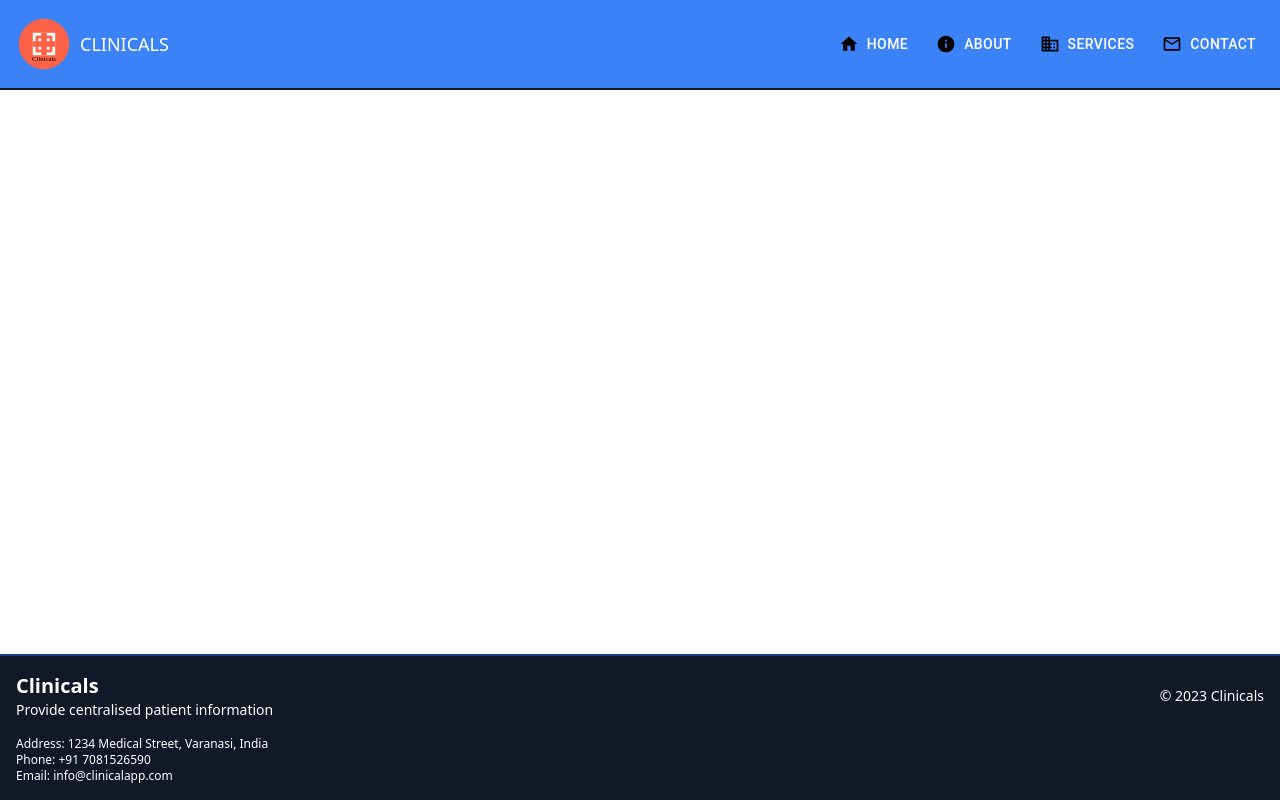
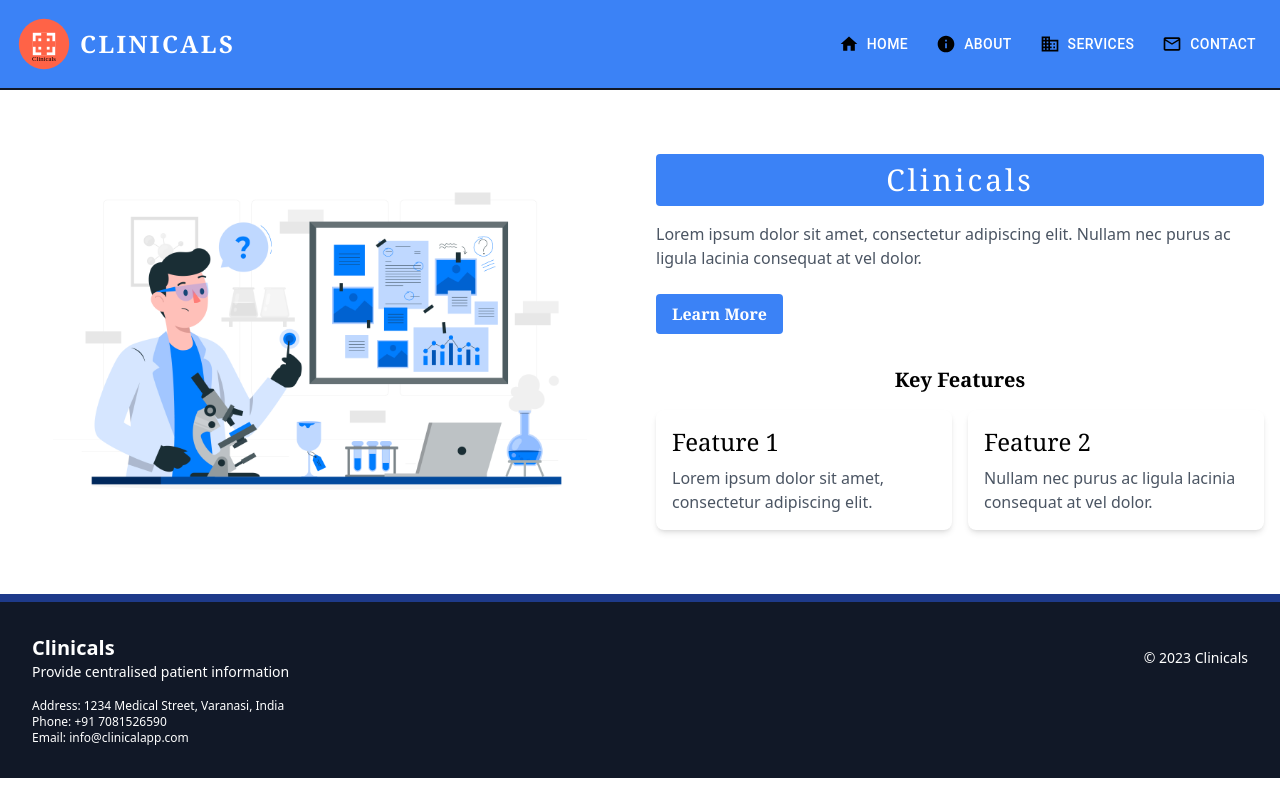
Before and after one commit to GyanendraMohan/Clinicals-App-React, a React (Vite) app: page / in a window 1280 px wide. Built offline with nearby package versions, Linux system fonts and the light colour scheme.

Commit message:
added home screen component and styled the components

```diff
--- a/src/App.tsx
+++ b/src/App.tsx
@@ -2,12 +2,13 @@ import "./App.css";
 import { BrowserRouter } from 'react-router-dom';
 import NavBar from "./components/NavBar";
 import MyFooter from "./components/MyFooter";
+import HomePage from "./pages/HomePage";
 
 function App() {
   return (
     <BrowserRouter>
       <NavBar />
-
+      <HomePage />
       <MyFooter />
     </BrowserRouter>
   )
--- a/src/components/MyFooter.tsx
+++ b/src/components/MyFooter.tsx
@@ -2,7 +2,7 @@ import React from "react";
 
 const MyFooter: React.FC = () => {
     return (
-        <footer className="bg-gray-900 text-white p-4 absolute bottom-0 w-full border-t-2 border-blue-900">
+        <footer className="bg-gray-900 text-white p-8 absolute w-full border-t-8 border-blue-900">
             <div className="container mx-auto">
                 <div className="flex justify-between items-center">
                     <div>
--- a/src/components/NavBar.tsx
+++ b/src/components/NavBar.tsx
@@ -10,7 +10,7 @@ const NavBar: React.FC = () => {
         textDecoration: 'none', // Remove underlines from links
     };
     return (
-        <header className="bg-blue-500 p-4 flex justify-between items-center border-b-2 border-gray-900 ">
+        <header className="bg-blue-500 p-4 flex justify-between items-center border-b-2 border-gray-900" >
             <div className="flex items-center">
                 {/* Logo */}
                 <img
@@ -19,7 +19,7 @@ const NavBar: React.FC = () => {
                     className=" w-14 h-14 rounded-full"
                 />
 
-                <h1 className="text-white text-lg ml-2">CLINICALS</h1>
+                <h1 className="text-white  ml-2 font-serif text-2xl font-bold tracking-widest">CLINICALS</h1>
             </div>
             <div className="space-x-4">
                 {/* Links with Material-UI icons */}
--- /dev/null
+++ b/src/pages/HomePage.tsx
@@ -0,0 +1,55 @@
+import React from 'react'
+import ClinicalImg from "./../assets/clinical.jpg";
+
+const HomePage: React.FC = () => {
+    return (
+        <div className="flex justify-center items-center py-12">
+            {/* Left Side: Image */}
+            <div className="w-1/2 flex justify-center">
+                <img
+                    src={ClinicalImg}  // Replace with your image path
+                    alt="Clinical App"
+                    className=" w-5/6 h-auto"
+                />
+            </div>
+
+            {/* Right Side: Description */}
+            <div className="w-1/2 p-4">
+                <h1 className="text-3xl mb-4 text-center bg-blue-500 py-2 px-6 rounded text-white font-serif tracking-widest">Clinicals</h1>
+                <p className="text-gray-600 mb-6">
+                    Lorem ipsum dolor sit amet, consectetur adipiscing elit. Nullam nec
+                    purus ac ligula lacinia consequat at vel dolor.
+                </p>
+                <button
+                    className="bg-blue-500 text-white font-semibold py-2 px-4 rounded hover:bg-gray-900 transition duration-300 font-serif"
+                    onClick={() => {
+                        // Handle button click to redirect to another page
+                        // You can use React Router for navigation
+                    }}
+                >
+                    Learn More
+                </button>
+                <div className="mt-8">
+                    <h2 className="text-xl font-semibold mb-4 text-center font-serif">Key Features</h2>
+                    <div className="grid grid-cols-2 gap-4">
+                        <div className="p-4 bg-white rounded-lg shadow-md transition transform hover:scale-105 hover:bg-slate-200">
+                            <div className="text-2xl mb-2 font-serif">Feature 1</div>
+                            <p className="text-gray-600">
+                                Lorem ipsum dolor sit amet, consectetur adipiscing elit.
+                            </p>
+                        </div>
+                        <div className="p-4 bg-white rounded-lg shadow-md transition transform hover:scale-105 hover:bg-slate-200">
+                            <div className="text-2xl mb-2 font-serif">Feature 2</div>
+                            <p className="text-gray-600">
+                                Nullam nec purus ac ligula lacinia consequat at vel dolor.
+                            </p>
+                        </div>
+                    </div>
+                </div>
+            </div>
+
+        </div>
+    )
+}
+
+export default HomePage;
```
Also changed, not shown: src/assets/clinical.jpg (added).
